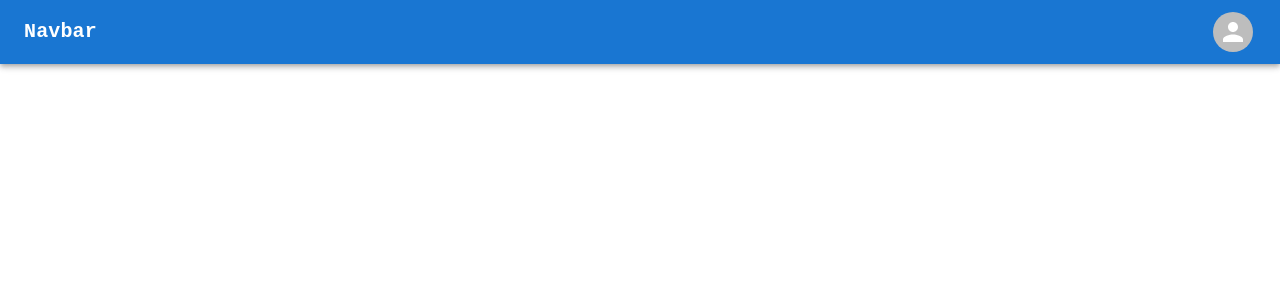
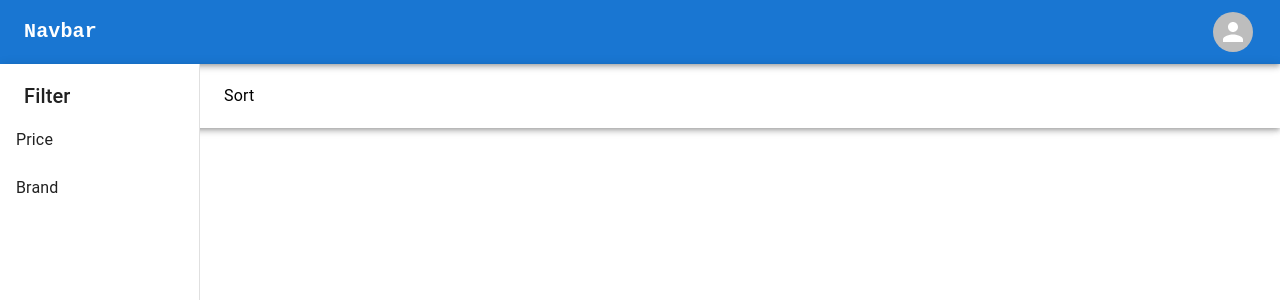
Before and after one commit to nkhlg/Ecom-frontend, a React (Create React App) app: page / in a window 1280 px wide. Shown: the top 300 px of the page. Built offline with nearby package versions, Linux system fonts and the light colour scheme.

Commit message:
second commit

```diff
--- a/src/Components/Public/Home.tsx
+++ b/src/Components/Public/Home.tsx
@@ -1,11 +1,70 @@
+import Drawer from '@mui/material/Drawer';
+import CssBaseline from '@mui/material/CssBaseline';
+import AppBar from '@mui/material/AppBar';
+import Toolbar from '@mui/material/Toolbar';
+import List from '@mui/material/List';
+import Typography from '@mui/material/Typography';
+import Divider from '@mui/material/Divider';
+import ListItem from '@mui/material/ListItem';
+import ListItemButton from '@mui/material/ListItemButton';
+import ListItemIcon from '@mui/material/ListItemIcon';
+import ListItemText from '@mui/material/ListItemText';
+import InboxIcon from '@mui/icons-material/MoveToInbox';
+import MailIcon from '@mui/icons-material/Mail';
+import Box from '@mui/material/Box';
+import { Button } from '@mui/material';
 
-function Home()
-{
-    return(
-        <>
+const drawerWidth = 200;
 
-        </>
+export default function PermanentDrawerLeft() {
+  return (
 
-    )
+    <Box sx={{ display: 'flex' }}>
+      <CssBaseline />
+      <AppBar
+        position="fixed"
+        sx={{ width: `calc(100% - ${drawerWidth}px)`, ml: `${drawerWidth}px` }}
+      >
+
+      </AppBar>
+      <Drawer
+        sx={{
+          width: drawerWidth,
+          flexShrink: 0,
+          '& .MuiDrawer-paper': {
+            width: drawerWidth,
+            boxSizing: 'border-box',
+            marginTop:'64px'
+          },
+        }}
+        variant="permanent"
+        anchor="left"
+      >
+
+        <Toolbar><Typography variant="h6">
+          Filter  </Typography></Toolbar>
+
+
+        <List sx={{marginTop:'-20px'}}>
+          {['Price', 'Brand'].map((text, index) => (
+            <ListItem key={text} disablePadding>
+              <ListItemButton>
+
+                <ListItemText primary={text} />
+              </ListItemButton>
+            </ListItem>
+          ))}
+        </List>
+
+
+      </Drawer>
+      <AppBar sx={{marginTop:'64px',background:'none'}}>
+        <Toolbar>
+            <Box sx={{marginLeft:'200px',color:'#000000'}}>Sort</Box>
+        </Toolbar>
+      </AppBar>
+
+    </Box>
+
+  );
 }
-export default Home;
```
